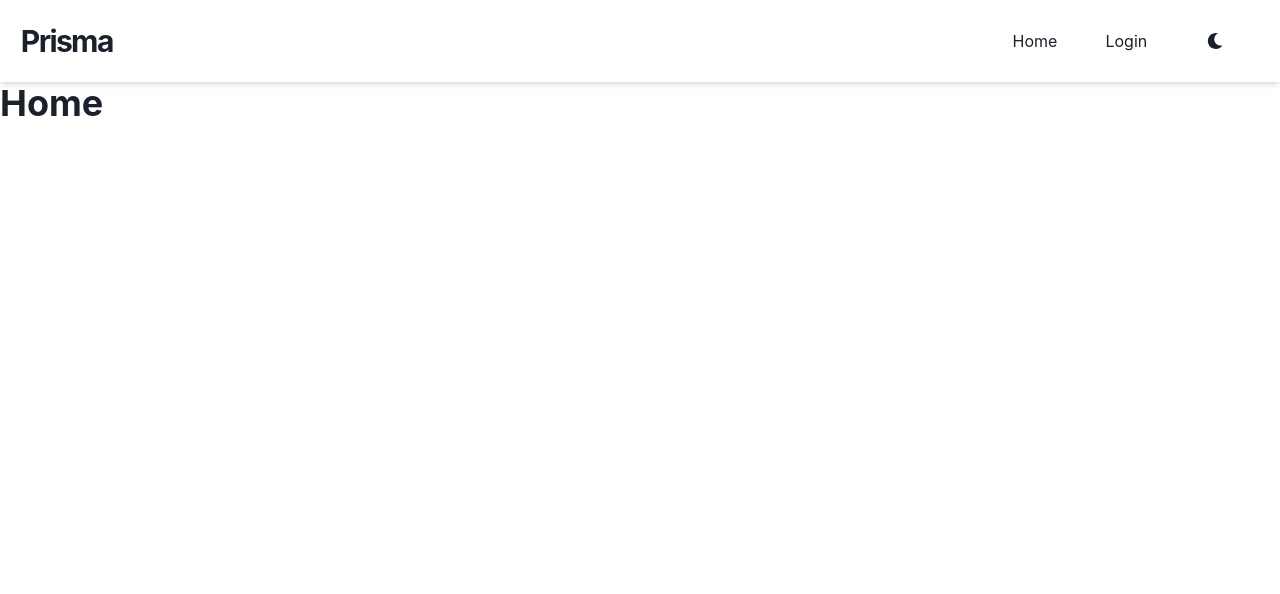
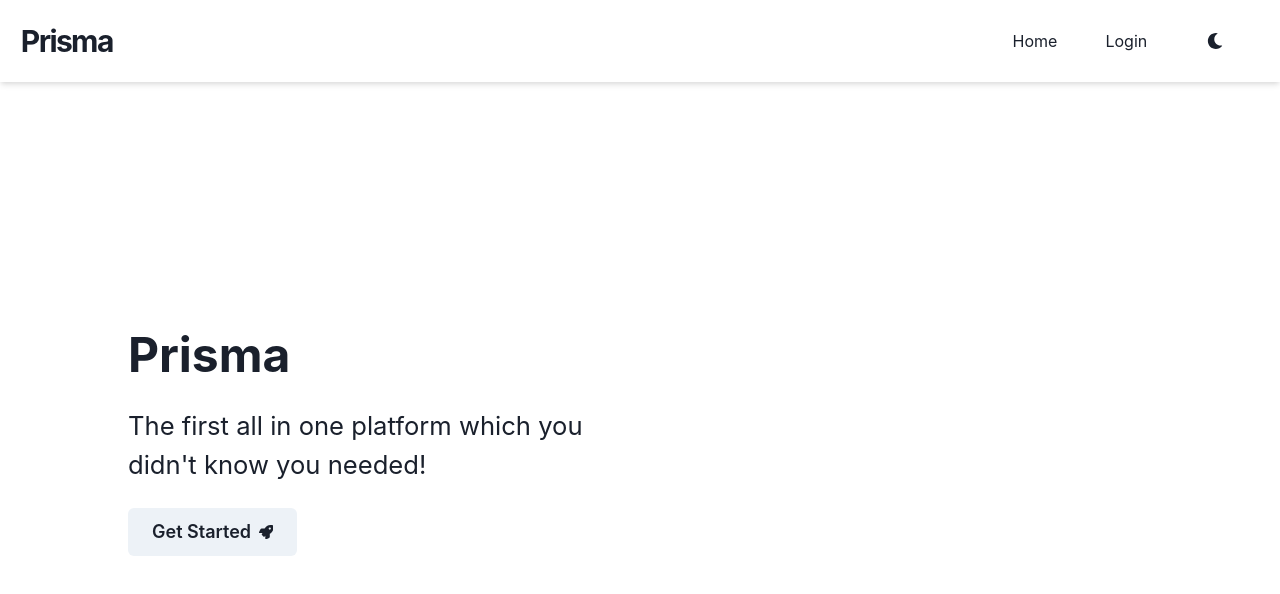
Before and after one commit to Mokshit06/zola-exun, a Next.js app in the folder client/: page / in a window 1280 px wide. Shown: the top 594 px of the page. Built offline with nearby package versions, Linux system fonts and the light colour scheme; no server answers.

Commit message:
Add title to pages and create home page

```diff
--- a/client/pages/attendance/index.tsx
+++ b/client/pages/attendance/index.tsx
@@ -10,6 +10,7 @@ import { Auth } from 'components/Auth';
 import { NextChakraLink } from 'components/Link';
 import { useMeetings } from 'hooks/api-hooks';
 import { DateTime } from 'luxon';
+import Head from 'next/head';
 
 function Attendence() {
   const { data: meetings } = useMeetings();
@@ -18,6 +19,7 @@ function Attendence() {
 
   return (
     <Flex width='full' flex={1} alignItems='center' justifyContent='center'>
+      <Head>Attendence | Prisma</Head>
       <Box
         borderWidth={1}
         p={8}
--- a/client/pages/chat.tsx
+++ b/client/pages/chat.tsx
@@ -11,7 +11,7 @@ function Chat() {
   return (
     <>
       <Head>
-        <title>Chat | Exun</title>
+        <title>Chat | Prisma</title>
       </Head>
       <Flex flex={1} width='full' overflow='hidden'>
         <Sidebar />
--- a/client/pages/class/create.tsx
+++ b/client/pages/class/create.tsx
@@ -15,6 +15,7 @@ import useAuth from 'hooks/useAuth';
 import { ApiResponse } from 'interfaces';
 import api from 'lib/axios';
 import { ClassSchema } from 'lib/form-schema';
+import Head from 'next/head';
 import Router from 'next/router';
 import { Dispatch, SetStateAction, useState } from 'react';
 
@@ -26,6 +27,9 @@ function CreateClass() {
 
   return (
     <Flex flex={1} width='full' alignItems='center' justifyContent='center'>
+      <Head>
+        <title>Create Class | Prisma</title>
+      </Head>
       <ShareModal
         isOpen={isOpen}
         onClose={() => {
--- a/client/pages/class/join.tsx
+++ b/client/pages/class/join.tsx
@@ -4,9 +4,10 @@ import FormField from 'components/FormField';
 import { Form, Formik, FormikHelpers } from 'formik';
 import { useClass } from 'hooks/api-hooks';
 import useAuth from 'hooks/useAuth';
-import { ApiResponse, Class } from 'interfaces';
+import { ApiResponse } from 'interfaces';
 import api from 'lib/axios';
 import { ClassJoinSchema } from 'lib/form-schema';
+import Head from 'next/head';
 import Router from 'next/router';
 
 export default Auth(JoinClass, { isStudent: true });
@@ -14,6 +15,9 @@ export default Auth(JoinClass, { isStudent: true });
 function JoinClass() {
   return (
     <Flex flex={1} width='full' alignItems='center' justifyContent='center'>
+      <Head>
+        <title>Join you class | Prisma</title>
+      </Head>
       <Box
         borderWidth={1}
         p={8}
--- a/client/pages/index.tsx
+++ b/client/pages/index.tsx
@@ -1,5 +1,55 @@
-import { Heading } from '@chakra-ui/react';
+import { Box, Button, Flex, Heading, SimpleGrid, Text } from '@chakra-ui/react';
+import useAuth from 'hooks/useAuth';
+import Head from 'next/head';
+import { useRouter } from 'next/router';
+import { FaRocket } from 'react-icons/fa';
 
 export default function Home() {
-  return <Heading>Home</Heading>;
+  const router = useRouter();
+  const { isAuthenticated } = useAuth();
+
+  const getStarted = () => {
+    if (isAuthenticated) {
+      router.push('/dashboard');
+    } else {
+      router.push('/login');
+    }
+  };
+
+  return (
+    <Flex
+      flex={1}
+      width={{ base: '85%', sm: '80%' }}
+      mx='auto'
+      justifyContent='center'
+      alignItems='center'
+    >
+      <Head>
+        <title>Home | Prisma</title>
+      </Head>
+      <SimpleGrid
+        width='full'
+        height='full'
+        gap={4}
+        columns={{ base: 1, sm: 1, md: 2 }}
+      >
+        <Box height='full' width='full'>
+          <Heading fontSize='3rem'>Prisma</Heading>
+          <Text fontSize='1.6rem' mt={6}>
+            The first all in one platform which you didn't know you needed!
+          </Text>
+          <Button
+            rightIcon={<FaRocket size='0.9rem' />}
+            href='/dashboard'
+            size='lg'
+            mt={6}
+            onClick={getStarted}
+          >
+            Get Started
+          </Button>
+        </Box>
+        <Box height='full' width='full' />
+      </SimpleGrid>
+    </Flex>
+  );
 }
--- a/client/pages/login.tsx
+++ b/client/pages/login.tsx
@@ -2,12 +2,14 @@ import { Auth } from 'components/Auth';
 import useAuth from 'hooks/useAuth';
 import { FaGoogle, FaDiscord } from 'react-icons/fa';
 import { Box, Button, Heading, Flex, Text, Stack } from '@chakra-ui/react';
+import Head from 'next/head';
 
 function Login() {
   const { login } = useAuth();
 
   return (
     <Flex flex={1} width='full' alignItems='center' justifyContent='center'>
+      <Head>Login | Prisma</Head>
       <Box
         borderWidth={1}
         p={8}
--- a/client/pages/meeting/[id].tsx
+++ b/client/pages/meeting/[id].tsx
@@ -13,6 +13,7 @@ import useSocket from 'contexts/SocketProvider';
 import { useSingleMeeting } from 'hooks/api-hooks';
 import useAuth from 'hooks/useAuth';
 import { User } from 'interfaces';
+import Head from 'next/head';
 import { useRouter } from 'next/router';
 import React, { useEffect, useRef, useState, VideoHTMLAttributes } from 'react';
 import { MdCallEnd } from 'react-icons/md';
@@ -188,6 +189,9 @@ function Meeting() {
 
   return (
     <Flex flex={1} width='full' maxH='calc(100vh - 90px)' overflow='hidden'>
+      <Head>
+        <title>Meeting | Prisma</title>
+      </Head>
       {!error || shouldStart ? (
         <>
           <Grid
```
Also changed, not shown: client/components/Dashboard/Weather.tsx (+10 -3 lines), client/pages/attendance/[id].tsx (+9 -2 lines), client/pages/class/index.tsx (+7 -0 lines), client/pages/dashboard.tsx (+9 -4 lines).
